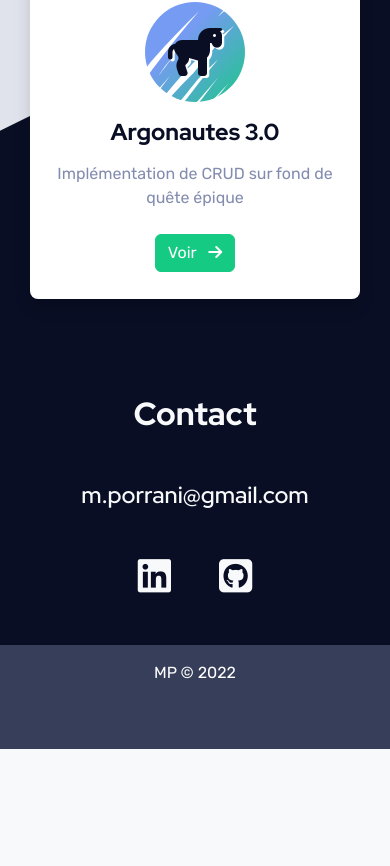
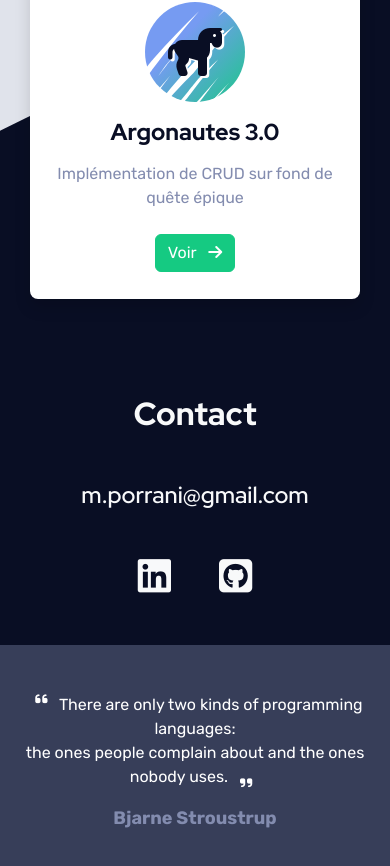
Before and after one commit to Matteo-Porrani/sample-portfolio, a Vue app: page /about in a window 390 px wide. Shown: the part 2618-3484 px from the top of the page. Before the commit the page ends 3367 px from the top, so only its background shows below. Built offline with nearby package versions, Linux system fonts and the light colour scheme; a web font is replaced by a local one.

Commit message:
Corrections responsive

```diff
--- a/src/components/layout/TheFooter.vue
+++ b/src/components/layout/TheFooter.vue
@@ -1,9 +1,18 @@
 <template>
-  <footer class="bg-deep text-white pt-3 pb-5 mt-auto">
+  <footer class="bg-deep text-white py-5 mt-auto">
     <div class="container">
       <div class="row">
         <div class="col text-center">
-          <p>MP &copy; 2022</p>
+
+
+
+          <p>
+            <i class="fas fa-quote-left res-fs-4 px-2"></i>
+            There are only two kinds of programming languages: <br>the ones people complain about and the ones nobody uses.
+            <i class="fas fa-quote-right res-fs-4 px-2"></i>
+          </p>
+          <p class="fw-bold text-secondary res-fs-6 res-fs-md-7">Bjarne Stroustrup</p>
+
         </div>
       </div>
     </div>
@@ -11,11 +20,25 @@
 </template>
 
 <script>
-export default {
-  name: "TheFooter"
-}
+
+// There are two ways to write error-free programs; only the third one works.
+// Alan Perlis
+
+/*
+* "A good programmer is someone who always looks both ways before crossing a one-way street." - Doug Linder
+*
+* */
+
+
 </script>
 
-<style scoped>
+<style lang="scss" scoped>
+i:first-child {
+  transform: translateY(-6px);
+}
+
+i:last-child {
+  transform: translateY(6px);
+}
 
 </style>
--- a/src/components/layout/TheHeader.vue
+++ b/src/components/layout/TheHeader.vue
@@ -10,17 +10,27 @@
     <div class="container">
 
       <nav class="d-flex align-items-center justify-content-between gap-5">
-        <router-link to="/" class="text-decoration-none">
+        <router-link to="/" class="d-inline-block text-decoration-none w-75">
           <img height="46" src="../../assets/elements/fake-logo.svg" alt="home-logo">
           <span class="logo-text res-fs-10 fw-bold text-light d-inline-block">MP</span>
         </router-link>
 
+
+        <div class="w-50 d-flex justify-content-between">
           <router-link v-for="link in headerLinks"
                        :key="link.id"
                        :to="link.path"
                        class="d-none d-md-inline res-fs-4 res-fs-md-5 link-light text-decoration-none">
             {{ link.label }}
           </router-link>
+
+        </div>
+
+
+
+
+
+
 
         <a @click="toggleMenu" id="mobile-menu" class="d-block d-md-none position-relative">
           <i v-if="!menuIsOpen" class="fas fa-bars text-light res-fs-14 me-1"></i>
--- a/src/views/PageAbout.vue
+++ b/src/views/PageAbout.vue
@@ -25,9 +25,18 @@
 
                 <div class="row mt-3 mb-5">
                   <div class="col d-flex justify-content-center">
-                    <div class="about-icon-wrapper d-flex justify-content-center align-items-center bg-dark text-light rounded rounded-pill">
-                      <i class="fas fa-user-astronaut res-fs-24 res-fs-md-28"></i>
+
+                    <div class="icon-wrapper position-relative mx-auto rounded rounded-pill overflow-hidden">
+                      <img class="position-absolute top-50 start-50 translate-middle" src="../assets/elements/sketch1.svg" alt="">
+                      <i class="fas fa-laptop-code res-fs-18 res-fs-md-24 position-absolute top-50 start-50 text-white"></i>
+                      <i class="fas fa-laptop-code res-fs-18 res-fs-md-24 position-absolute top-50 start-50 text-dark translate-middle"></i>
                     </div>
+
+
+
+<!--                    <div class="about-icon-wrapper d-flex justify-content-center align-items-center bg-soft text-dark rounded rounded-pill">-->
+<!--                      <i class="fas fa-user-astronaut res-fs-24 res-fs-md-28"></i>-->
+<!--                    </div>-->
 
                   </div>
                 </div>
@@ -58,7 +67,7 @@
             </div>
 
             <a href="/cv-porrani-22.pdf"
-               class="btn btn-accent text-light d-block w-fit-content mx-auto mt-5"
+               class="btn btn-accent text-light d-block w-fit-content mx-auto res-fs-6 res-fs-md-7 mt-5"
                title="télécharger mon CV"
                target="_blank"
                download
@@ -94,13 +103,29 @@ b {
   border-bottom: 2px solid $accent;
 }
 
-.about-icon-wrapper {
-  height: 100px;
-  width: 100px;
+//.about-icon-wrapper {
+//  height: 100px;
+//  width: 100px;
+//
+//  @media (min-width: 768px) {
+//    height: 120px;
+//    width: 120px;
+//  }
+//}
+
+
+.icon-wrapper {
+  width: 96px;
+  height: 96px;
+
+  i:first-of-type {
+    transform: translate(-44%, -46%);
+  }
 
   @media (min-width: 768px) {
-    height: 120px;
-    width: 120px;
+    width: 110px;
+    height: 110px;
   }
+
 }
 </style>
--- a/src/views/PageProj.vue
+++ b/src/views/PageProj.vue
@@ -172,8 +172,8 @@ const nextProjectId = parseInt(props.id) + 1;
   }
 
   @media (min-width: 1200px) {
+    margin-top: -24vh !important;
     width: 60vw;
-    margin-top: -14vh !important;
   }
 }
 
```
Lines whose indentation alone changed are shown as unchanged.
